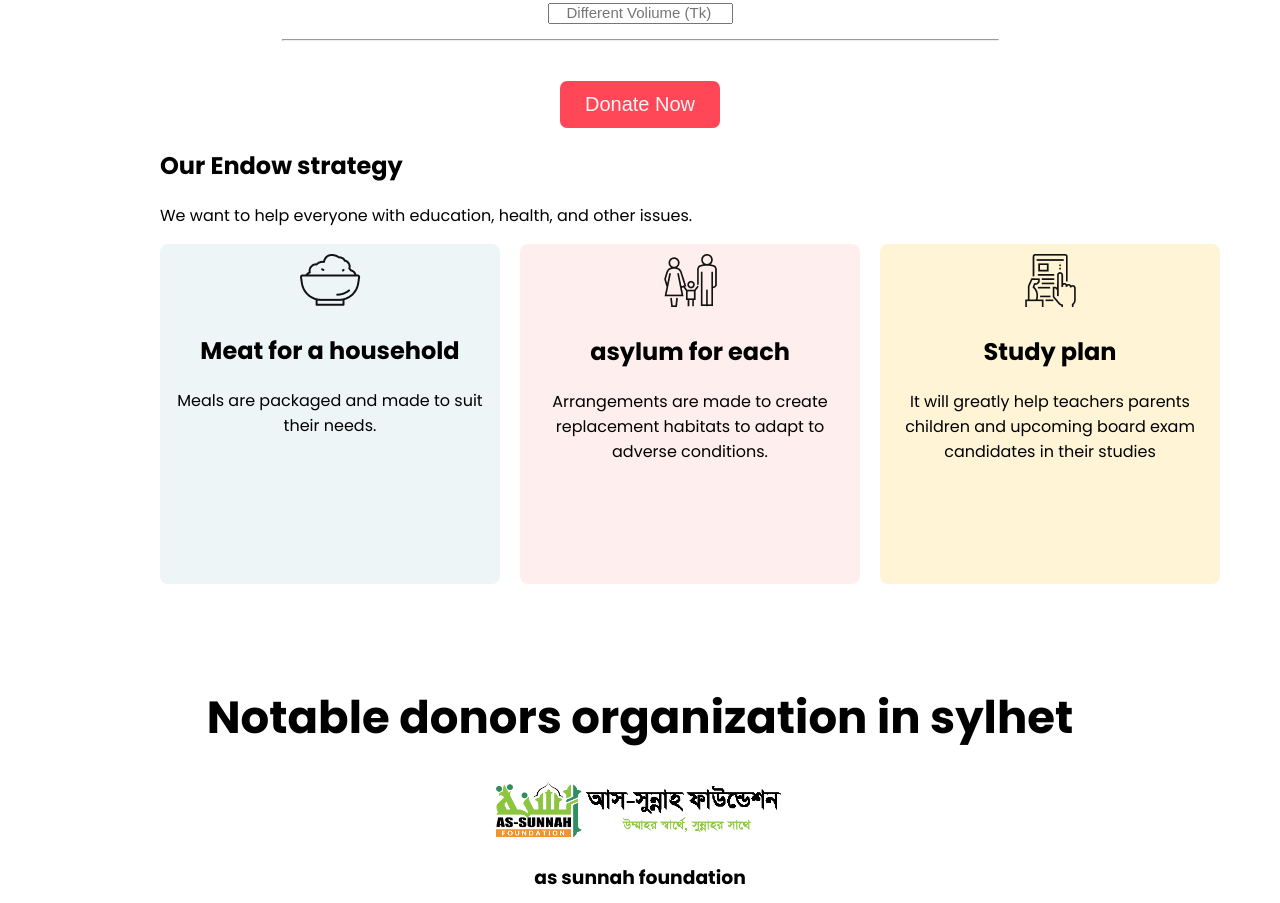
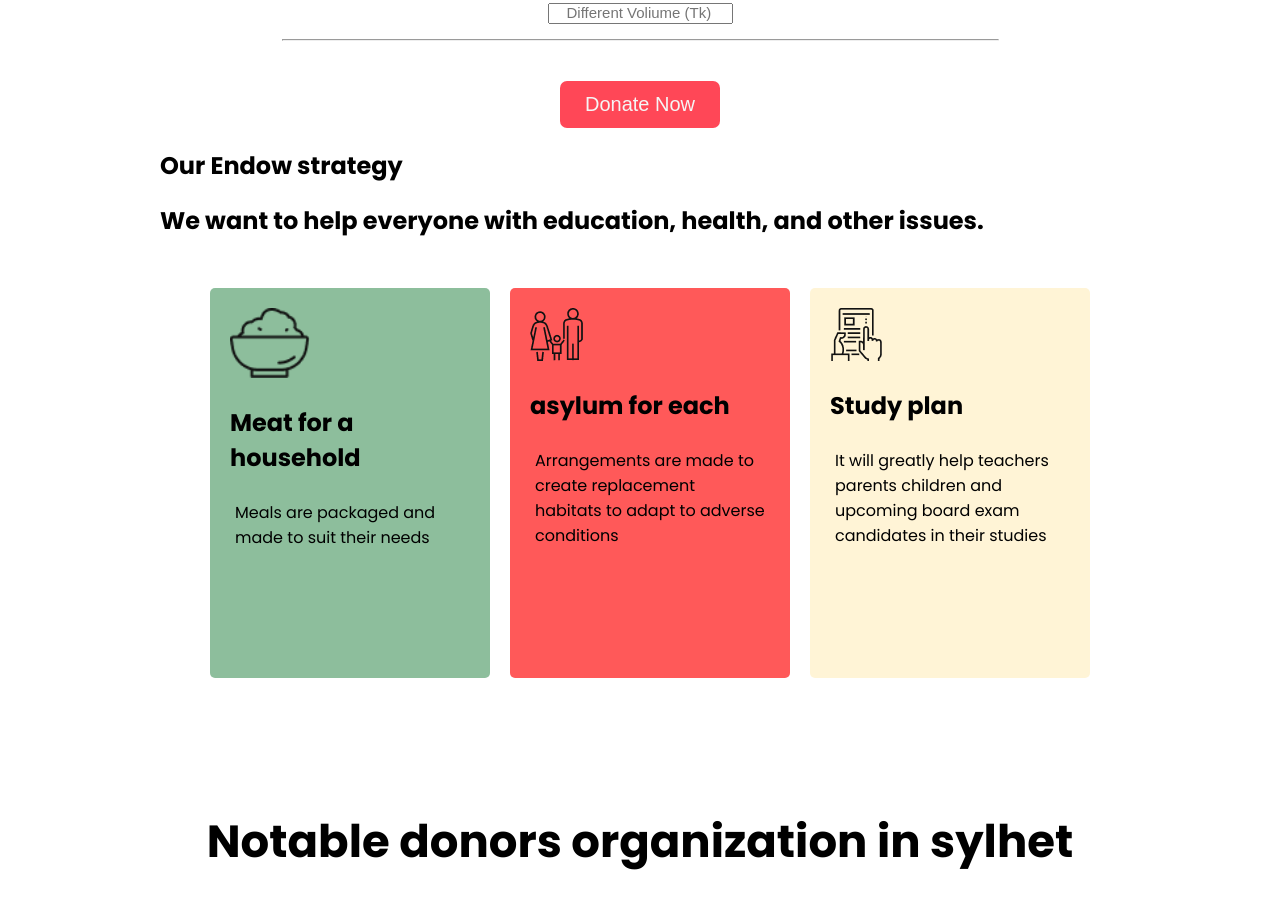
Before and after one commit to mdrayhan1/endow-today, a plain HTML site: page index.html in a window 1280 px wide. Shown: the part 1256-2159 px from the top of the page. Drawn offline with Linux system fonts and the light colour scheme.

Commit message:
update endow plan section

```diff
--- a/index.html
+++ b/index.html
@@ -47,18 +47,20 @@
         </div>
     </section>
     <section class="endow-plan donate-diary">
-        <h1>Our Endow strategy</h1>
-        <p>We want to help everyone with education, health, and other issues.</p>
+        <div>
+            <h1>Our Endow strategy</h1>
+            <h2>We want to help everyone with education, health, and other issues.</h2>
+        </div>
         <div class="strategy-flex">
             <div class="diet strategy">
                 <img src="icons/diet.png" alt="">
                 <h2>Meat for a household</h2>
-                <p>Meals are packaged and made to suit their needs.</p>
+                <p>Meals are packaged and made to suit their needs</p>
             </div>
             <div class="shelter strategy">
                 <img src="icons/asylum.png" alt="">
                 <h2>asylum for each </h2>
-                <p>Arrangements are made to create replacement habitats to adapt to adverse conditions.</p>
+                <p>Arrangements are made to create replacement habitats to adapt to adverse conditions</p>
             </div>
             <div class="study strategy">
                 <img src="icons/F-1.png" alt="">
--- a/style.css
+++ b/style.css
@@ -2,7 +2,14 @@
 @import url(https://fonts.googleapis.com/css?family=Poppins:100,100italic,200,200italic,300,300italic,regular,italic,500,500italic,600,600italic,700,700italic,800,800italic,900,900italic);
 @import url(https://fonts.googleapis.com/css?family=Lobster:regular);
 
+* {
+
+    overflow-x: hidden;
+
+}
+
 body {
+
     background-size: cover;
     background-repeat: no-repeat;
     margin: 0%;
@@ -11,7 +18,9 @@ body {
     background-color: white;
     text-decoration: none;
     box-sizing: border-box;
+
 }
+
 /* Top section css started  */
 .header-sec {
     background-image: url(images/donation10.jpg);
@@ -23,6 +32,7 @@ body {
     justify-content: center;
     align-items: center;
 }
+
 .header-sec h1 {
     margin: 15px;
     text-align: center;
@@ -30,18 +40,20 @@ body {
     font-weight: 700;
     font-size: 35px;
 }
+
 .headrer-sec p {
     text-align: center;
     color: white;
     width: 600px;
 
 }
+
 #head-para {
     display: flex;
     justify-content: center;
     color: red
+}
 
-}
 .first-button {
     width: 160px;
     padding: 12px 10px;
@@ -54,22 +66,26 @@ body {
     border-radius: 7px;
     box-shadow: -1px -1px 8px #000;
 }
+
 .first-button:hover {
     background-color: #e84393;
     box-shadow: 1px 2px 8px white;
 }
+
 /* Top section css ended */
 
 /* middle section started */
 .endow-diary {
     text-align: center;
 }
-.endow-diary h1{
+
+.endow-diary h1 {
     text-align: center;
     font-weight: 700;
     font-size: 45px;
     margin: 100px 0 30px;
 }
+
 .endow-diary p {
     text-align: center;
     width: 500px;
@@ -77,12 +93,14 @@ body {
     margin-bottom: 50px;
     color: rgb(101, 98, 98);
 }
+
 .endow-taka {
     display: flex;
     margin: 0%;
     justify-content: center;
     gap: 15px;
 }
+
 .endow-taka div {
     width: 130px;
     height: 80px;
@@ -95,30 +113,36 @@ body {
     padding-top: 40px;
     border-radius: 5px;
 }
+
 #effective {
     background-color: #ff595949;
     border: 3px solid #FF5959;
     border-radius: 5px;
     color: #FF5959;
 }
+
 .quantity-gain {
     display: flex;
     justify-content: center;
     margin: 60px 0 15px;
 }
+
 #quantity-gain {
     border: none;
     text-align: center;
     font-size: 18px;
 }
+
 hr {
     width: 715px;
     margin-bottom: 40px;
 }
+
 #button-center {
     display: flex;
     justify-content: center;
 }
+
 .secondbutton {
     width: 160px;
     padding: 12px 10px;
@@ -129,45 +153,64 @@ hr {
     border: none;
     border-radius: 7px;
 }
+
 .secondbutton:hover {
     box-shadow: 2px 2px 8px #000;
     background-color: #e84393;
 }
+
 /* middle section ended */
 
 /* Donate Plan started */
 .endow-plan {
     margin: auto 10rem;
 }
+
 .strategy-flex {
     display: flex;
-    gap: 20px;
+    margin: 30px;
+
 }
+
 .strategy-flex div {
-    width: 350px;
-    height: 340px;
-    text-align: center;
-    padding: 10px;
-    border-radius: 8px;
+    width: 450px;
+    height: 350px;
+    padding: 20px;
+    margin-left: 20px;
+    overflow-y: hidden;
+    border-radius: 5px;
+
+
 }
+
 .strategy-flex p {
-    width: 320px;
+    padding: 5px;
 }
+
 .diet {
-    background-color: #4F9DA61A;
-    padding-top: 40px;
-    box-sizing: border-box;
+    background-color: rgb(141, 190, 156);
+    padding: 80px 70px;
+
 }
+
+.diet img {
+    position: relative;
+    left: 0px;
+    height: 70px;
+    width: 80px;
+}
+
 .shelter {
-    background-color: #FF59591A;
-    padding-top: 40px;
-    box-sizing: border-box;
+    background-color: #FF5959;
+    padding: 30px 30px;
 }
+
 .study {
     background-color: #FFF4D6;
-    padding-top: 40px;
-    box-sizing: border-box;
+    padding: 30px 30px;
+
 }
+
 /* Donate Plan ended */
 
 /* highest donate started */
@@ -181,14 +224,17 @@ hr {
     height: 300px;
     border-radius: 50%;
     border: 10px solid #ff4757;
-;
+    ;
 }
+
 .donors organizatio h3 {
     margin-left: 50px;
 }
+
 .save sylhet {
     padding-left: 60px;
 }
+
 /* highest donate ended */
 
 /* subscribe form started */
@@ -202,6 +248,7 @@ form {
     box-sizing: border-box;
     border-radius: 5px;
 }
+
 #email {
     height: 48px;
     width: 275px;
@@ -209,10 +256,12 @@ form {
     background-color: #D9D9D9;
     border-radius: 5px 0 0 5px;
 }
+
 ::placeholder {
     font-size: 15px;
     padding-left: 15px;
 }
+
 .thirdbutton {
     width: 157px;
     height: 50px;
@@ -225,6 +274,7 @@ form {
     border: none;
     border-radius: 0 5px 5px 0;
 }
+
 /* subscribe form ended */
 
 /* footer started */
@@ -236,12 +286,15 @@ footer {
     padding: 10px;
     text-align: center;
 }
+
 footer h2 {
     color: #FF5959;
     font-family: Lobster;
     font-weight: 500;
 }
+
 footer small {
     color: rgba(255, 255, 255, 0.642);
 }
+
 /* footer ended */
```
